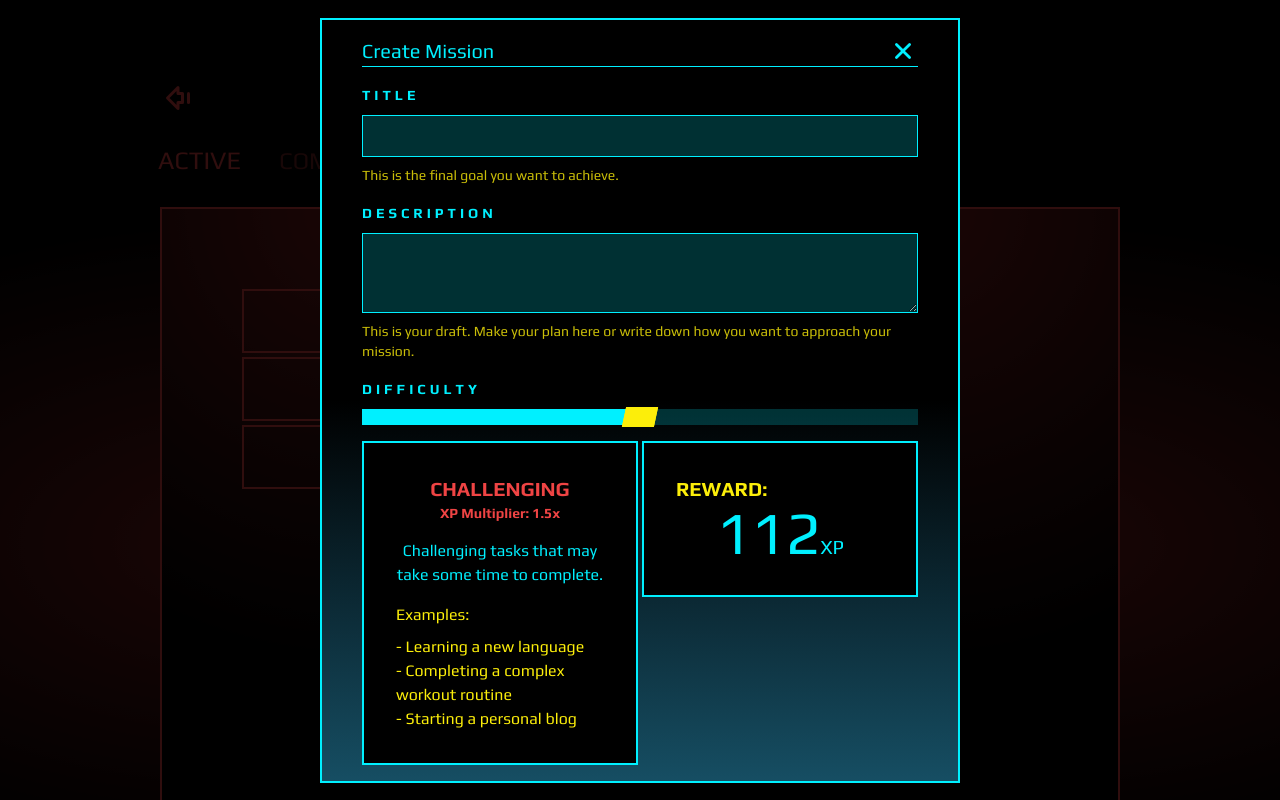
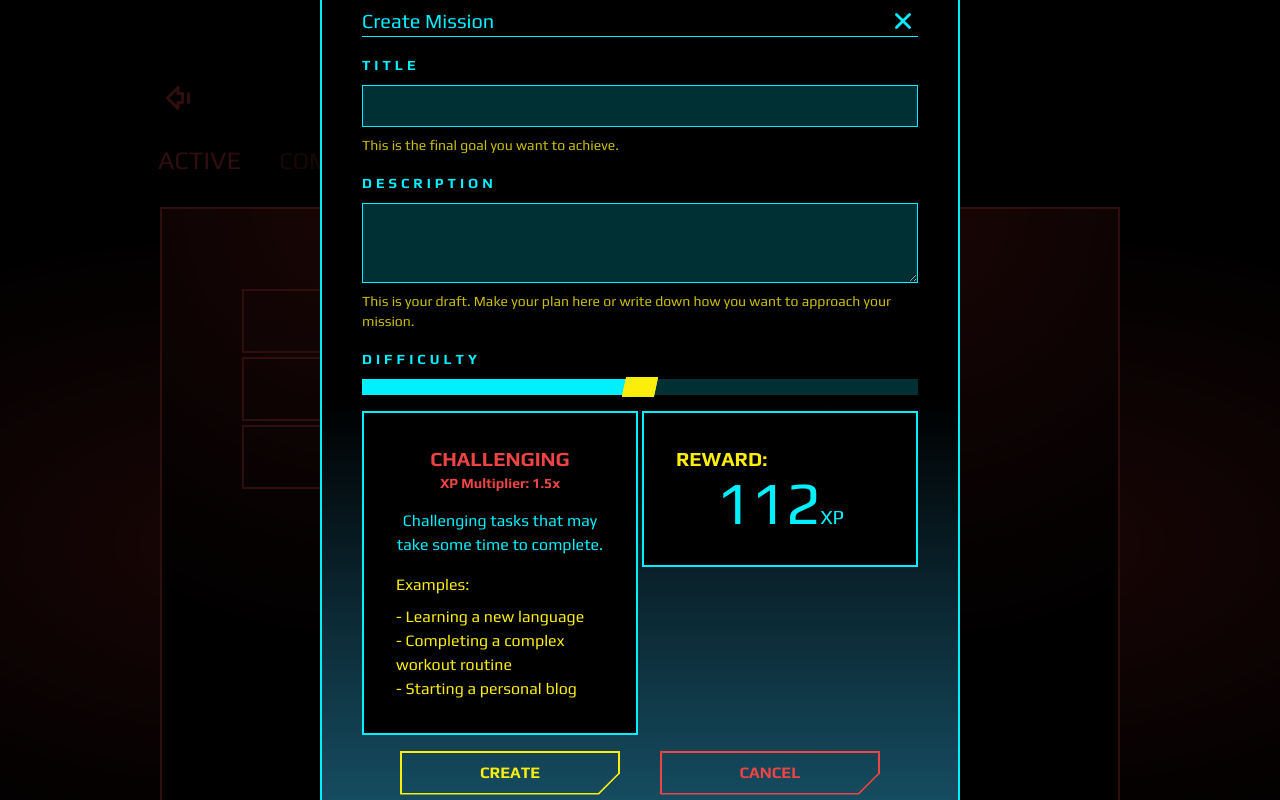
Before and after one commit to BBualdo/Life-is-a-Game, a Next.js app: page /missions in a window 1280 px wide. Both pictures are taken after a click on the button "CREATE MISSION". Shown: the top 800 px of the page. Built offline with nearby package versions, Linux system fonts and the light colour scheme.

Commit message:
Added form buttons

```diff
--- a/src/components/Interface/Missions/CreateMissionButton.tsx
+++ b/src/components/Interface/Missions/CreateMissionButton.tsx
@@ -29,7 +29,7 @@ const CreateMissionButton = () => {
             className="cursor-pointer text-3xl text-cp-cyan transition-all duration-200 hover:text-cp-red-hover"
           />
         </div>
-        <CreateMissionForm />
+        <CreateMissionForm closeModal={closeModal} />
       </Modal>
     </>
   );
--- a/src/components/Interface/Missions/CreateMissionForm.tsx
+++ b/src/components/Interface/Missions/CreateMissionForm.tsx
@@ -27,7 +27,7 @@ export const missionFormSchema = z.object({
   difficulty: z.string(),
 });
 
-const CreateMissionForm = () => {
+const CreateMissionForm = ({ closeModal }: { closeModal: () => void }) => {
   const [difficulty, setDifficulty] = useState<number[]>([50]);
 
   const form = useForm<z.infer<typeof missionFormSchema>>({
@@ -89,6 +89,16 @@ const CreateMissionForm = () => {
           setDifficulty={setDifficulty}
         />
         <DifficultyInfo difficulty={difficulty} />
+        <div className="flex items-center justify-center gap-10">
+          <button className="btn btn-yellow hover:bg-black">Create</button>
+          <button
+            onClick={closeModal}
+            type="button"
+            className="btn btn-red hover:bg-cp-red/50"
+          >
+            Cancel
+          </button>
+        </div>
       </form>
     </Form>
   );
```
